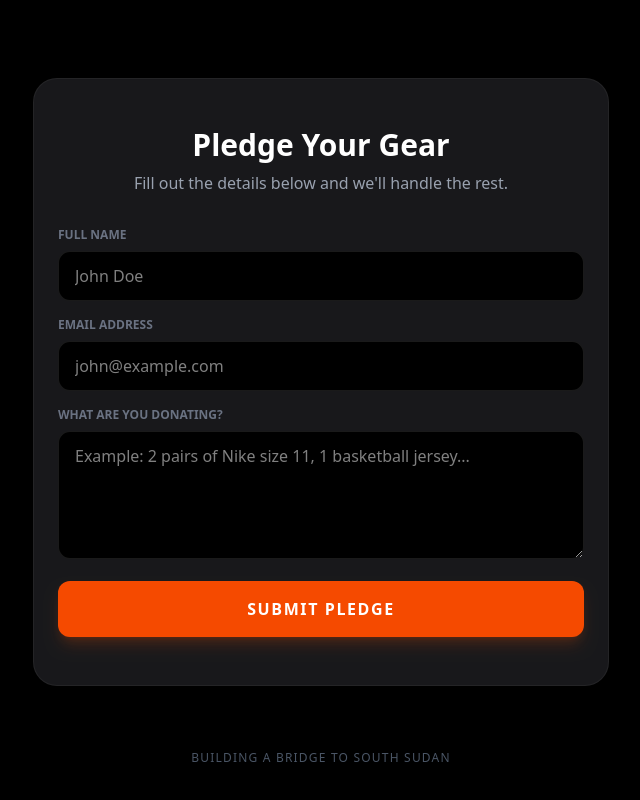
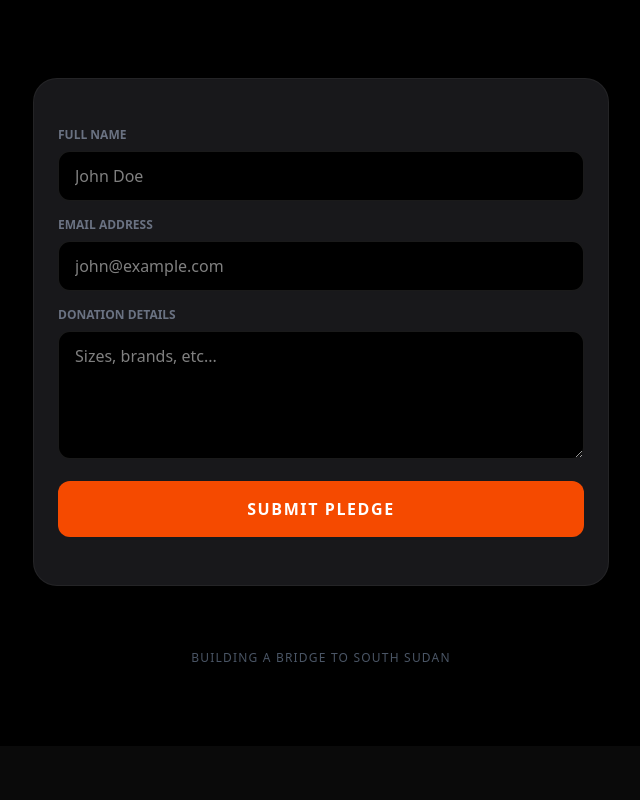
Before and after one commit to Thon122/children-of-the-nile, a Next.js app: page / in a window 1280 px wide. Shown: the part 1400-2200 px from the top of the page, without its empty margins (319-959 px from the left). After the commit the page ends 2146 px from the top, so only its background shows below. Built offline with nearby package versions, Linux system fonts and the light colour scheme.

Commit message:
feat: add working email pledge form

```diff
--- a/components/PledgeForm.tsx
+++ b/components/PledgeForm.tsx
@@ -1,73 +1,61 @@
-"use client"; // This tells Next.js this component is interactive
+"use client";
 
-import { useState } from 'react';
+import { useState, useRef } from 'react';
+import emailjs from '@emailjs/browser';
 
 export default function PledgeForm() {
+  const form = useRef<HTMLFormElement>(null);
   const [submitted, setSubmitted] = useState(false);
+  const [loading, setLoading] = useState(false);
 
   const handleSubmit = (e: React.FormEvent) => {
     e.preventDefault();
-    // For now, we'll just simulate a successful save
-    setSubmitted(true);
+    setLoading(true);
+
+    // Replace the strings below with your actual IDs from EmailJS
+    emailjs.sendForm(
+      'service_3jc8u51',
+      'template_2fu1l48',
+      form.current!,
+      'Qb96O25mmuXfTB3cp'
+    )
+    .then(() => {
+      setSubmitted(true);
+      setLoading(false);
+    })
+    .catch((error) => {
+      console.error('FAILED...', error);
+      alert("Something went wrong. Please try again.");
+      setLoading(false);
+    });
   };
 
   if (submitted) {
     return (
       <div className="max-w-xl mx-auto text-center py-12 bg-zinc-900 rounded-3xl border border-orange-500/50 p-8">
-        <h2 className="text-3xl font-bold text-white mb-4">Thank You! 🏀</h2>
-        <p className="text-gray-400">Your pledge has been received. We will email you the shipping instructions shortly.</p>
-        <button
-          onClick={() => setSubmitted(false)}
-          className="mt-6 text-orange-500 hover:underline text-sm font-bold uppercase"
-        >
-          Make another pledge
-        </button>
+        <h2 className="text-3xl font-bold text-white mb-4">Pledge Received! 🏀</h2>
+        <p className="text-gray-400">Check your email soon for shipping instructions.</p>
       </div>
     );
   }
 
   return (
     <section id="donate" className="max-w-xl mx-auto py-12 px-6 bg-zinc-900 rounded-3xl border border-white/5 p-8 shadow-2xl">
-      <div className="text-center mb-8">
-        <h2 className="text-3xl font-bold text-white">Pledge Your Gear</h2>
-        <p className="text-gray-400 mt-2">Fill out the details below and we'll handle the rest.</p>
-      </div>
-
-      <form onSubmit={handleSubmit} className="space-y-4">
+      <form ref={form} onSubmit={handleSubmit} className="space-y-4">
         <div>
           <label className="block text-xs font-bold text-gray-500 uppercase mb-2">Full Name</label>
-          <input
-            required
-            type="text"
-            className="w-full bg-black border border-white/10 rounded-xl px-4 py-3 text-white focus:border-orange-500 outline-none transition-all"
-            placeholder="John Doe"
-          />
+          <input name="from_name" required type="text" className="w-full bg-black border border-white/10 rounded-xl px-4 py-3 text-white outline-none focus:border-orange-500" placeholder="John Doe" />
         </div>
-
         <div>
           <label className="block text-xs font-bold text-gray-500 uppercase mb-2">Email Address</label>
-          <input
-            required
-            type="email"
-            className="w-full bg-black border border-white/10 rounded-xl px-4 py-3 text-white focus:border-orange-500 outline-none transition-all"
-            placeholder="john@example.com"
-          />
+          <input name="reply_to" required type="email" className="w-full bg-black border border-white/10 rounded-xl px-4 py-3 text-white outline-none focus:border-orange-500" placeholder="john@example.com" />
         </div>
-
         <div>
-          <label className="block text-xs font-bold text-gray-500 uppercase mb-2">What are you donating?</label>
-          <textarea
-            required
-            className="w-full bg-black border border-white/10 rounded-xl px-4 py-3 text-white focus:border-orange-500 outline-none transition-all h-32"
-            placeholder="Example: 2 pairs of Nike size 11, 1 basketball jersey..."
-          />
+          <label className="block text-xs font-bold text-gray-500 uppercase mb-2">Donation Details</label>
+          <textarea name="message" required className="w-full bg-black border border-white/10 rounded-xl px-4 py-3 text-white outline-none focus:border-orange-500 h-32" placeholder="Sizes, brands, etc..." />
         </div>
-
-        <button
-          type="submit"
-          className="w-full bg-orange-600 hover:bg-orange-500 text-white font-black py-4 rounded-xl transition-all uppercase tracking-widest shadow-lg shadow-orange-600/20"
-        >
-          Submit Pledge
+        <button type="submit" disabled={loading} className="w-full bg-orange-600 hover:bg-orange-500 text-white font-black py-4 rounded-xl uppercase tracking-widest transition-all">
+          {loading ? "Sending..." : "Submit Pledge"}
         </button>
       </form>
     </section>
```
